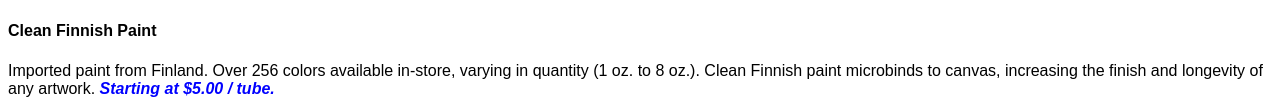
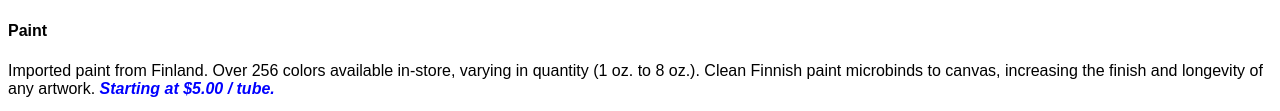
Before and after one commit to Ky1e-codes/dasmoto, a plain HTML site: page index.html in a window 1280 px wide. Shown: the part 1588-1699 px from the top of the page. Drawn offline with Linux system fonts and the light colour scheme.

Commit message:
Fixed heading

```diff
--- a/index.html
+++ b/index.html
@@ -32,7 +32,7 @@
             <h3 class="heading-container">Clean Finnish Paint
             </h3>
             <img src="https://content.codecademy.com/courses/freelance-1/unit-2/finnish.jpeg?_gl=1*1wx6vfc*_ga*NTQyNDgxOTg4OC4xNjYxMjc3MDIx*_ga_3LRZM6TM9L*MTY2NDcyODM2OS41Ni4xLjE2NjQ3MjgzNzUuNTQuMC4w" alt="paint">
-            <h4 class="heading-sm"> Clean Finnish Paint</h4>
+            <h4 class="heading-sm"> Paint</h4>
             <p>Imported paint from Finland. Over 256 colors available in-store, varying in quantity (1 oz. to 8 oz.). Clean Finnish paint microbinds to canvas, increasing the finish and longevity of any artwork.  <em>Starting at $5.00 / tube.</em></p>
         </div>
 
```
